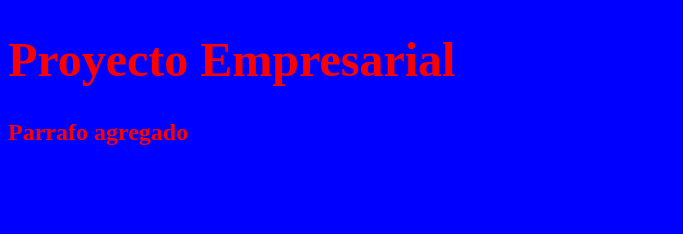
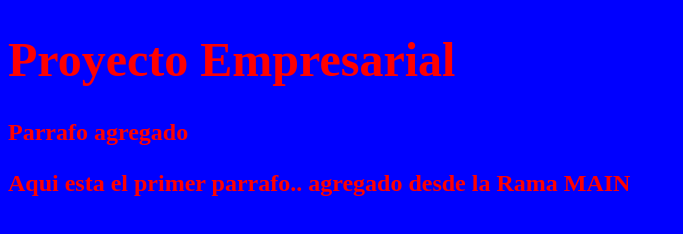
Before and after one commit to nmino1984/CursoGit, a plain HTML site: page index.html in a window 1280 px wide. Shown: the whole page, without its empty margins (0-683 px from the left). Drawn offline with Linux system fonts and the light colour scheme.

Commit message:
Agregando parrafo 1 desde main

```diff
--- a/index.html
+++ b/index.html
@@ -8,5 +8,6 @@
     <body>
         <h1>Proyecto Empresarial</h1>
         <p>Parrafo agregado</p>
+        <p>Aqui esta el primer parrafo.. agregado desde la Rama MAIN</p>
     </body>
 </html>
```
